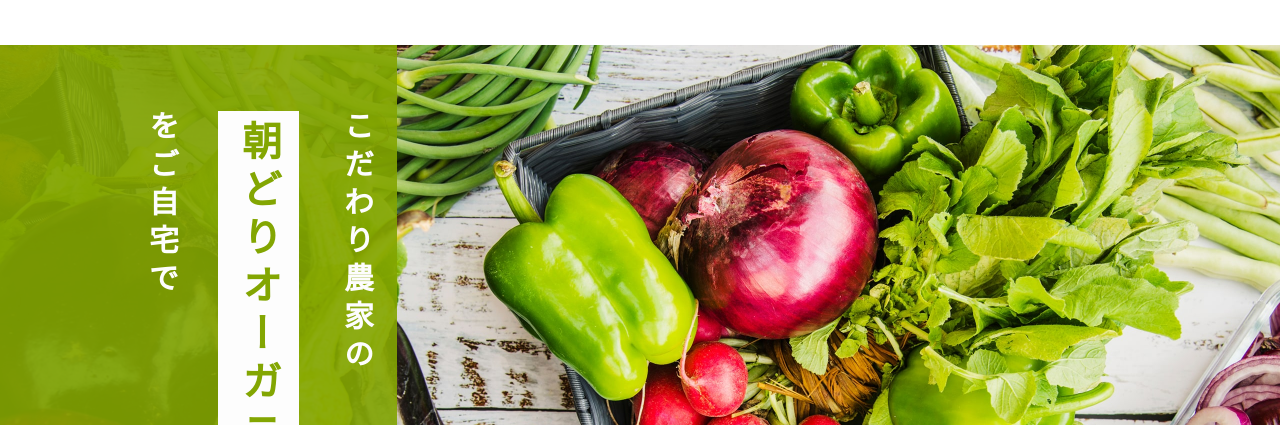
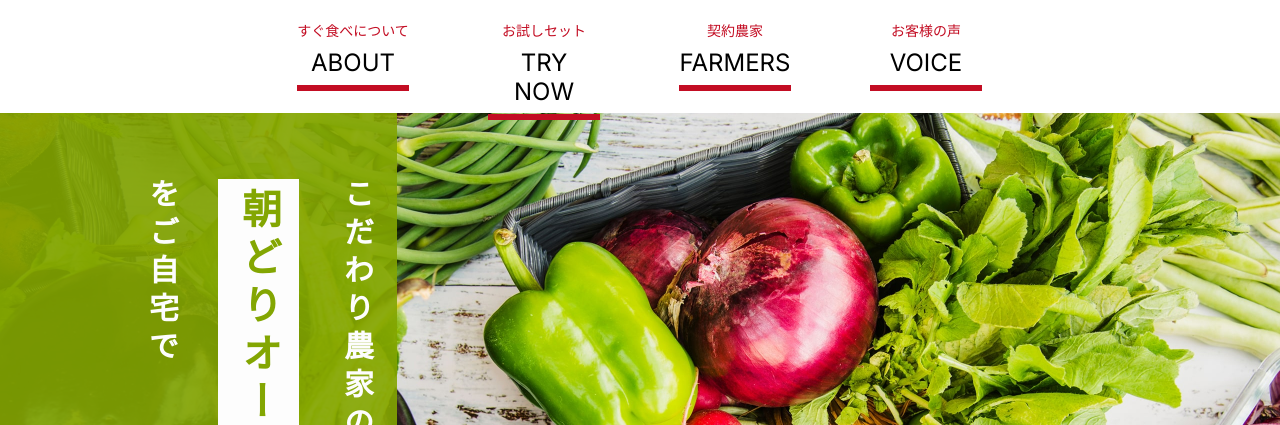
Before and after one commit to yulin200007/sugutabe, a plain HTML site: page index.html in a window 1280 px wide. Shown: the part 74-499 px from the top of the page. Drawn offline with nearby package versions, Linux system fonts and the light colour scheme; a web font is replaced by a local one.

Commit message:
renew html

```diff
--- a/index.html
+++ b/index.html
@@ -36,6 +36,42 @@
     <div id="container" class="container">
         <header class="header">
             <a href=""><img class="header__logo" src="images/logo.svg" alt=""></a>
+            <ul class="nav__list spnone">
+                    <li >
+                        <a class="nav__item" href="#about">
+                        <img src="images/about.svg" alt="">
+                        <p class="nav__item_top">すぐ食べについて</p>
+                        <p class="nav__item_center">ABOUT</p>
+                        <div class="nav__item_bottom"></div>
+                    </a></li>
+                    <li >
+                        <a class="nav__item" href="#trynow">
+                            <img src="images/trynow.svg" alt="">
+                            <p class="nav__item_top">お試しセット</p>
+                            <p class="nav__item_center">TRY NOW</p>
+                            <div class="nav__item_bottom"></div>
+                         </a>
+                    </li>
+
+                    <li >
+                        <a class="nav__item" href="#farmers">
+                            <img src="images/farmers.svg" alt="">
+                            <p class="nav__item_top">契約農家</p>
+                            <p class="nav__item_center">FARMERS</p>
+                            <div class="nav__item_bottom"></div>
+                        </a>
+                    </li>
+
+                    <li >
+                        <a class="nav__item" href="#voice">
+                            <img src="images/voice.svg" alt="">
+                            <p class="nav__item_top">お客様の声</p>
+                            <p class="nav__item_center">VOICE</p>
+                            <div class="nav__item_bottom"></div>
+                        </a>
+                    </li>
+                </ul>
+            </nav>
             <nav class="nav">
                 <div class="nav__header">
                     <img class="nav__logo" src="images/logo.svg" alt="">
```
